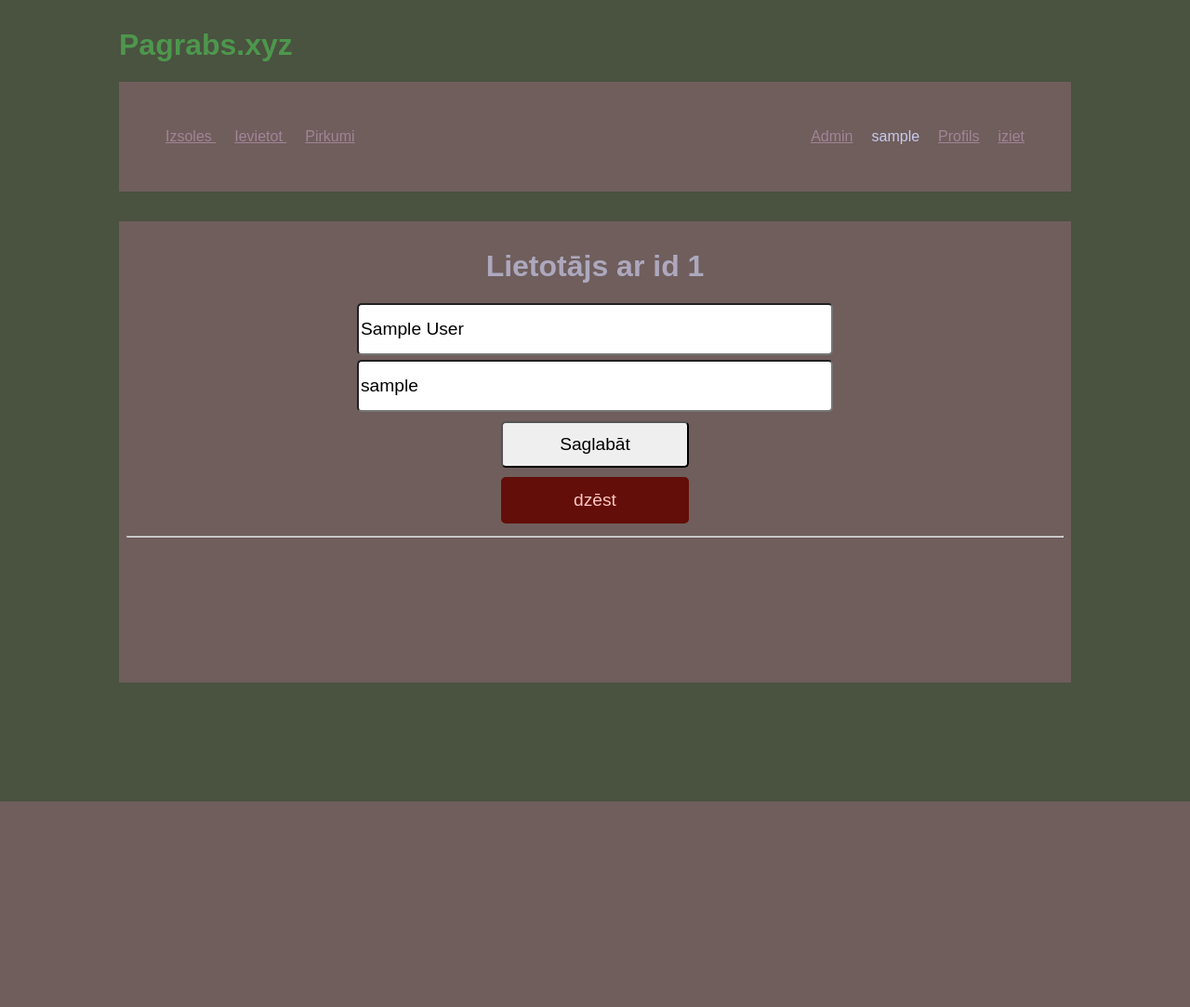
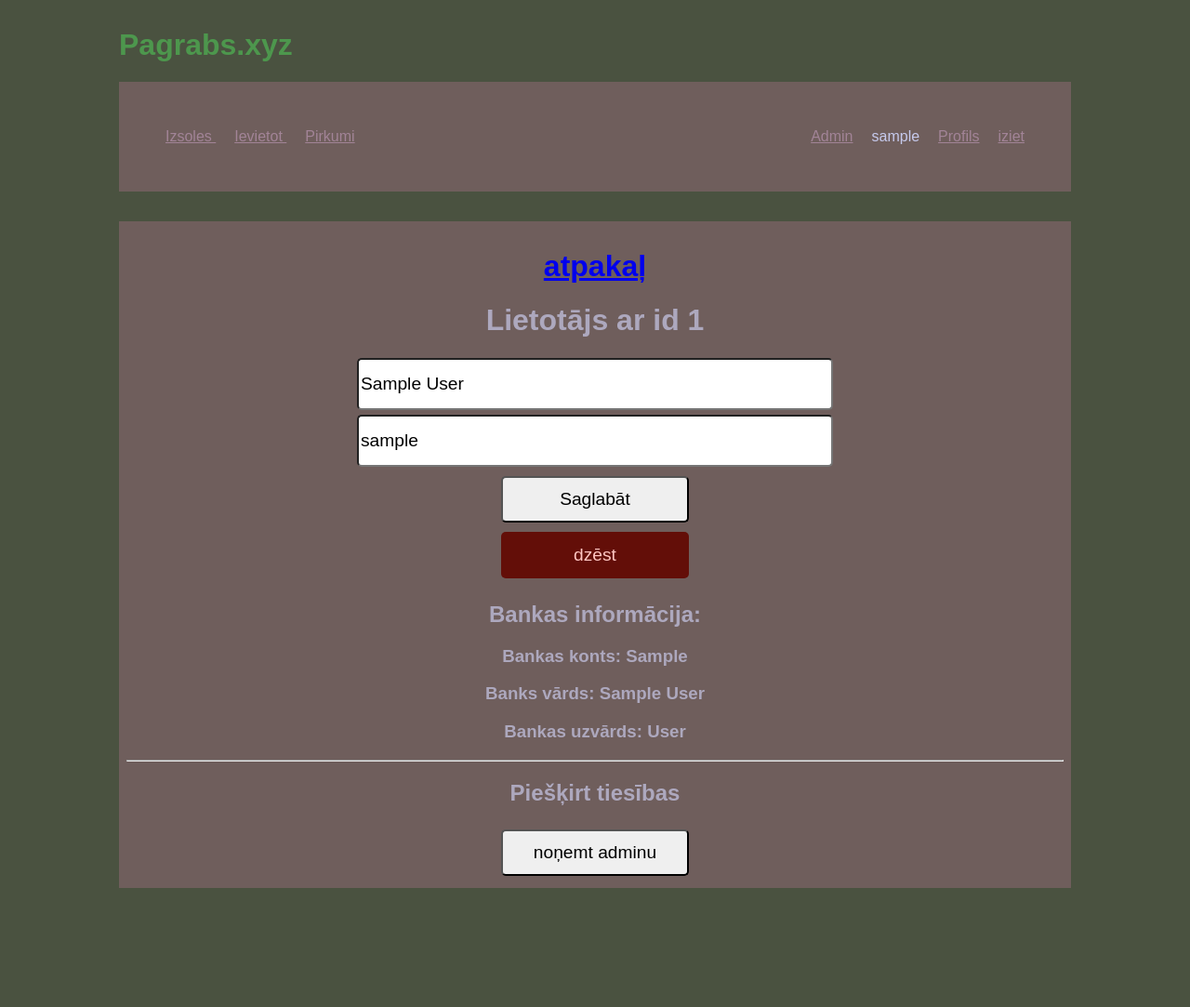
Before and after one commit to ArvisCe/IzsolesLapa, a Flask app: page /admin/view/user/1 in a window 1280 px wide. Shown: the whole page at 93% size. Before the commit the page ends 862 px from the top, so only its background shows below. Run offline with Flask 3, Linux system fonts and the light colour scheme; a user stored in the database is signed in; tables that the repository leaves empty hold one stand-in row (values such as "Sample post"); parts of the project's set-up code (start-up, migrations or seed data) failed here and were passed over.

Commit message:
before tehnikums

```diff
--- a/main.py
+++ b/main.py
@@ -30,7 +30,7 @@ app.register_blueprint(user, url_prefix="/lietotajs")
 # give admins to specific users
 def makeAdmins():
     with app.app_context():
-        ids=[]
+        ids=[1]
         if ids:
             for id in ids:
                 user  = User.query.filter_by(id=id).first()
--- a/routes/admin.py
+++ b/routes/admin.py
@@ -42,17 +42,46 @@ def update_user(id):
     errors = 0
     username = request.form["username"]
     name = request.form["name"]
-    balance = request.form["balance"]
-    if username != user.username:
-        if User.query.filter_by(username=username):
-            flash("Nevar 2 lietotājiem būt 1 lietotājvārds! :D","error")
-            errors += 1
+    if User.query.filter_by(username=username).first():
+        flash("Nevar 2 lietotājiem būt 1 lietotājvārds! :D","error")
+        errors += 1
 
     if errors > 0:
         return redirect(url_for("admin.view_users"))
     user.username = username
     user.name = name
-    user.balance = balance
     db.session.commit()
     flash("veiksmīgi rediģēts lietotājs!",'success')
     return redirect(url_for("admin.view_users"))
+
+@admin.route("/user/give_admin/<int:id>", methods=['POST'])
+def giveAdmin(id):
+    if not current_user.isAdmin:
+        flash('parastajam mirstīgajam nav šādas tiesības..','error')
+        return redirect(url_for("home.index"))
+    if current_user.id == id:
+        flash('nevar pats sev iedot adminu :D!','error')
+        return redirect(url_for("admin.view_user",id=id))
+
+    user = User.query.filter_by(id=id).first()
+    user.isAdmin = True
+    db.session.commit()
+    message = 'veiksmīgi iedevi admina tiesības lietotājam ar id',str(id)
+    flash(message,'success')
+    return redirect(url_for("admin.view_user",id=id))
+
+@admin.route("/user/take_admin/<int:id>",methods=['POST'])
+def takeAdmin(id):
+    if not current_user.isAdmin:
+        flash('parastajam mirstīgajam nav šādas tiesības..','error')
+        return redirect(url_for("home.index"))
+    if current_user.id == id:
+        flash('nevar pats sev noņemt adminu :D!','error')
+        return redirect(url_for("admin.view_user",id=id))
+
+    user = User.query.filter_by(id=id).first()
+    user.isAdmin = False
+    db.session.commit()
+    message = 'veiksmīgi noņēmi admina tiesības lietotājam ar id',str(id)
+    flash(message,'success')
+    return redirect(url_for("admin.view_user",id=id))
--- a/templates/admin/view_user.html
+++ b/templates/admin/view_user.html
@@ -1,8 +1,9 @@
 {% extends 'template.html' %}
 
-{% block title %} Lietotājs ar id {{user.id}} {% endblock %}
+{% block title %}<a href="/admin/view/users">atpakaļ</a>{% endblock %}
 {% block content %}
 <center>
+<h1>Lietotājs ar id {{user.id}}</h1>
 <form action="/admin/update_user/{{user.id}}" method="post">
         <input
         type="text"
@@ -19,10 +20,24 @@
         <br>
         <input class="formButton" type="submit" value="Saglabāt">
 </form>
-<form action="/admin/user/delete/{{user.id}}">
+<form action="/admin/user/delete/{{user.id}}" method="post">
     <input class="formButton red" type="submit" value="dzēst">
 </form>
+<h2>Bankas informācija:</h2>
+<h3>Bankas konts: {{user.bankAccount}}</h3>
+<h3>Banks vārds: {{user.bankName}}</h3>
+<h3>Bankas uzvārds: {{user.bankSurname}}</h3>
 <hr>
+<h2>Piešķirt tiesības</h2>
+{% if not user.isAdmin %}
+    <form action="/admin/user/give_admin/{{user.id}}" method="post">
+        <input class="formButton" type="submit" value="iedot adminu">
+    </form>
+{% else %}
+    <form action="/admin/user/take_admin/{{user.id}}" method="post">
+        <input class="formButton" type="submit" value="noņemt adminu">
+    </form>
+{% endif %}
 </center>
 <style>
     .formInput
```
Also changed, not shown: routes/user.py (+15 -2 lines), templates/admin/view_users.html (+4 -8 lines), templates/user/profile.html (+33 -0 lines).
